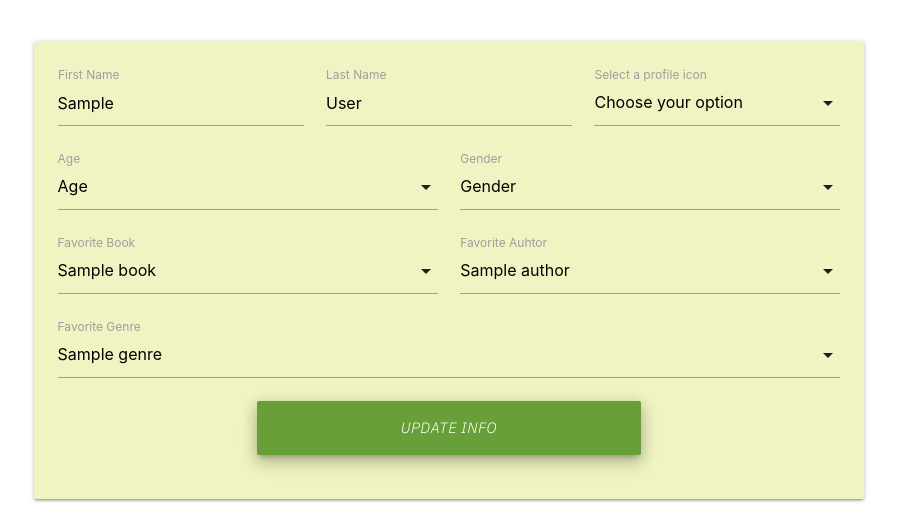
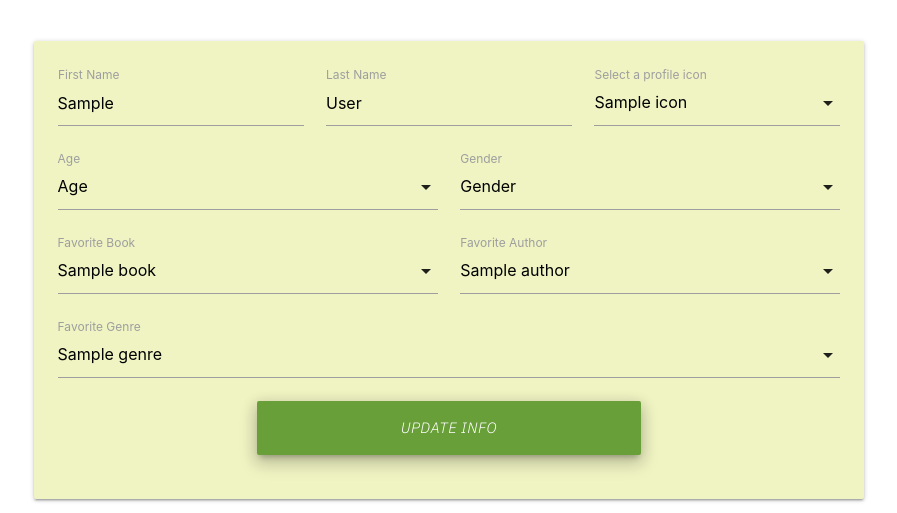
Before and after one commit to matildamuyingo/MilestoneProject3, a Flask app: page /edit_profile/1 in a window 1280 px wide. Shown: the part 173-686 px from the top of the page, without its empty margins (191-1088 px from the left). Run offline with Flask 2, Linux system fonts and the light colour scheme; the visitor is signed in with stand-in values (Sample User, id 1); grey boxes marked "Sample" are stand-in pictures; a database or web service that is not in the repository returns one stand-in record (values such as "Sample title"); some libraries are stand-ins or nearby versions.

Commit message:
Discovered a few bugs with the edit userinfo page that trickles down to other bugs on the page

```diff
--- a/app.py
+++ b/app.py
@@ -64,7 +64,7 @@ def register():
             'fav_author': "",
             'fav_genre': ""
         }
-        print(register_user)
+
         # Insert the form information to the database
         mongo.db.users.insert_one(register_user)
 
@@ -151,9 +151,11 @@ def edit_profile(username):
             'fav_author': request.form.get('fav_author'),
             'fav_genre': request.form.get('fav_genre')
         }
-        mongo.db.users.replace_one({'_id': ObjectId(user['_id'])}, update_info)
+        mongo.db.users.update(
+            {'_id': ObjectId(user['_id'])}, update_info)
         flash('User info updated!')
-
+        return render_template('profile.html', username=user, books=books,
+                genres=genres, icons=icons, authors=authors)
 
     else:
         if session['user'] == user['username']:
--- a/templates/add_book.html
+++ b/templates/add_book.html
@@ -48,7 +48,7 @@
 			</div>
 
 			<div class="row">
-				<div class="input-field col s6">
+				<div class="input-field col s12 m6">
 					<input id="book_image" name="book_image" class="file-path validate" type="text">
 			        <label for="book_image">Upload an image url</label>
 				</div>
--- a/templates/edit_profile.html
+++ b/templates/edit_profile.html
@@ -7,7 +7,7 @@
 
 	<div class="row">
 
-		<form class="col s12 m8 offset-m2" method="POST" action="{{ url_for('edit_profile', username=username.username) }}">
+		<form class="col s12 m8 offset-m2" method="POST" action="{{ url_for('edit_profile', username=session.user) }}">
         <div class="card-panel  lime lighten-4">
 
 
@@ -26,9 +26,13 @@
 
 				<div class="input-field col s8 offset-s2 m4">
 					<select class="icons" id="user_icon" name="user_icon">
-                            <option value="{{ username.user_icon }}" disabled selected>Choose your option</option>
+                            <option value="" disabled>Choose your option</option>
                         {% for icon in icons %}
-                            <option value="{{ icon.icon_link }}" minlength="5" data-icon="{{icon.icon_path}}">{{icon.icon_name.capitalize()}}</option>
+                            {% if icon.icon_name == username.user_icon %}
+                                <option value="{{ icon.icon_link }}" selected>{{ icon.icon_name }}</option>
+                        {% else %}
+                                <option value="{{ icon.icon_link }}" selected>{{ icon.icon_name }}</option>
+                            {% endif %}
                         {% endfor %}
 				    </select>
 					<label for="user_icon">Select a profile icon</label>
@@ -51,9 +55,13 @@
 
                 <div class="input-field col s6">
                     <select id="user_gender" name="user_gender">
-                            <option value="" minlength="5" maxlength="10" disabled>Gender</option>
+                            <option value="" minlength="5" disabled>Gender</option>
                         {% for gender in genders %}
+                            {% if book.book_title.capitalize() == username.fav_book.capitalize() %}
+                                <option value="{{ gender.gender }}" selected>{{ gender.gender }}</option>
+                        {% else %}
                                 <option value="{{ gender.gender }}">{{ gender.gender }}</option>
+                            {% endif %}
                         {% endfor %}
                     </select>
                         <label for="user_gender">Gender</label>
@@ -66,7 +74,11 @@
                     <select id="fav_book" name="fav_book" minlength="5" maxlength="30">
                             <option value="" disabled>Favorite Book</option>
                         {% for book in books %}
-                            <option value="{{ book.book_title.capitalize() }}">{{ book.book_title.capitalize() }}</option>
+                            {% if book.book_title.capitalize() == username.fav_book.capitalize() %}
+                                <option value="{{ username.fav_book }}" selected>{{ book.book_title.capitalize() }}</option>
+                        {% else %}
+                                <option value="{{ username.fav_book }}">{{ book.book_title.capitalize() }}</option>
+                            {% endif %}
                         {% endfor %}
                     </select>
                         <label for="fav_book">Favorite Book</label>
@@ -77,10 +89,14 @@
                     <select id="fav_author" name="fav_author" minlength="5" maxlength="30">
                             <option value="" disabled>Favorite Author</option>
                         {% for author in authors %}
-                            <option value="{{ author.author_name }}">{{ author.author_name }}</option>
+                            {% if author.author_name == username.fav_author %}
+                                <option value="{{ username.fav_author }}" selected>{{ author.author_name }}</option>
+                            {% else %}
+                                <option value="{{ username.fav_author }}">{{ author.author_name }}</option>
+                            {% endif %}
                         {% endfor %}
                     </select>
-                        <label for="fav_author">Favorite Auhtor</label>
+                        <label for="fav_author">Favorite Author</label>
                 </div>
 
             </div>
@@ -95,7 +111,7 @@
 			                            {% if genre.genre_name == username.fav_genre %}
 			                                <option value="{{ username.fav_genre }}" selected>{{ genre.genre_name }}</option>
 			                            {% else %}
-                        <option value="{{ username.fav_genre }}" selected>{{ genre.genre_name }}</option>
+			                                <option value="{{ username.fav_genre }}">{{ genre.genre_name }}</option>
 			                            {% endif %}
 			                        {% endfor %}
 						    </select>
```
Also changed, not shown: README.md. Lines whose indentation alone changed are shown as unchanged.
